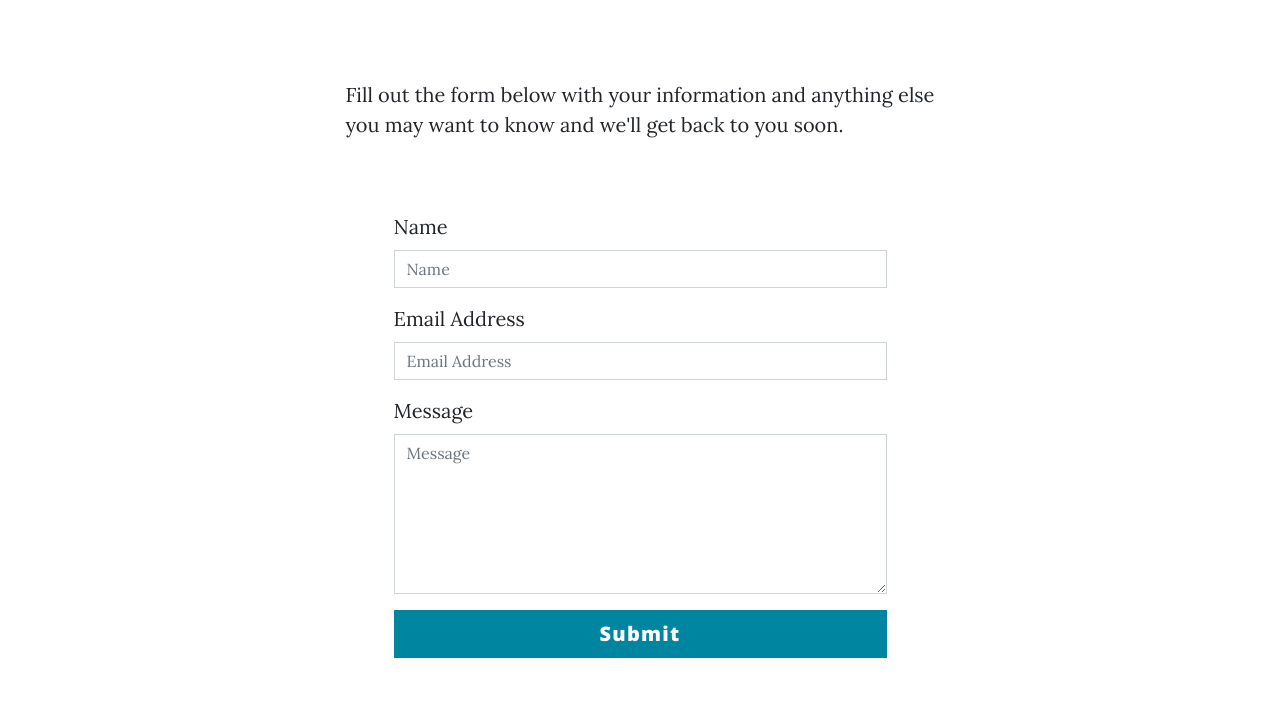
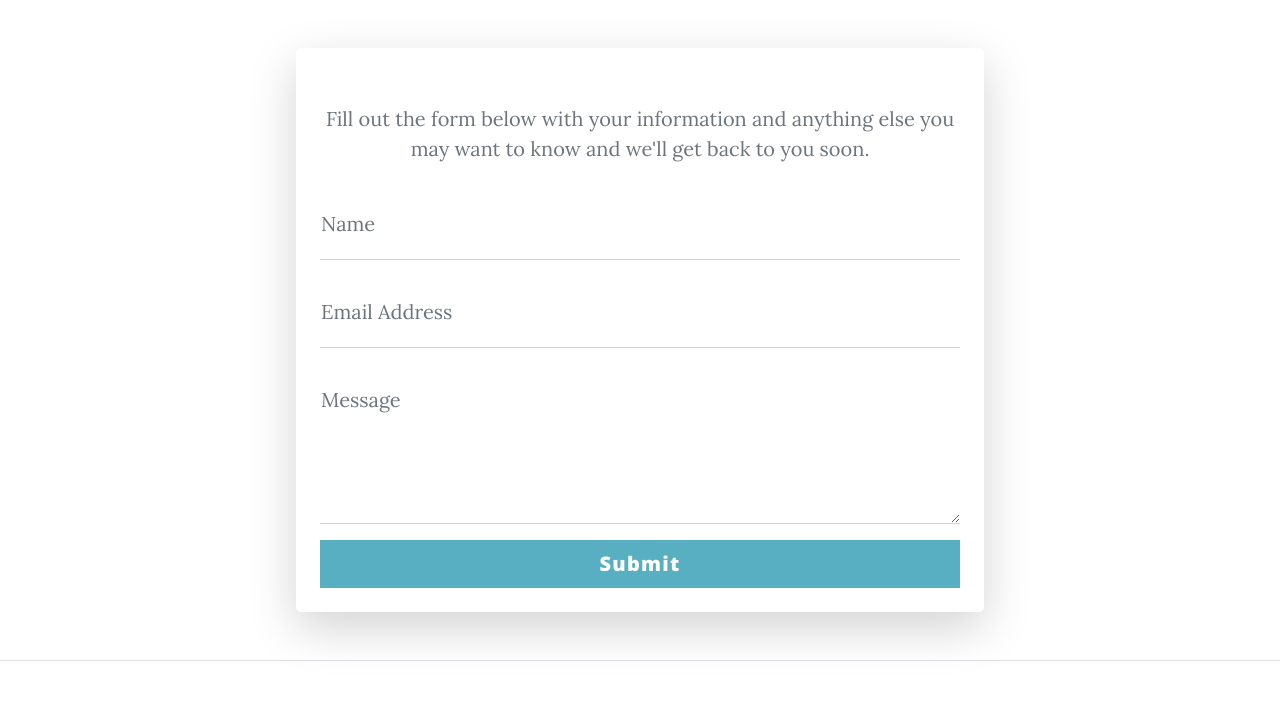
Before and after one commit to Cushnie/2022AK.github.io, a plain HTML site: page contact.html in a window 1280 px wide. Shown: the part 532-1238 px from the top of the page. Drawn offline with nearby package versions, Linux system fonts and the light colour scheme.

Commit message:
updated html

```diff
--- a/contact.html
+++ b/contact.html
@@ -49,67 +49,79 @@
         </header>
         <!-- Main Content-->
         <main class="mb-4">
-            <div class="container px-4 px-lg-5">
-                <div class="row gx-4 gx-lg-5 justify-content-center">
-                    <div class="col-md-10 col-lg-8 col-xl-7">
-                        <p>Fill out the form below with your information and anything else you may want to know and we'll get back to you soon.</p>
-                        <div class="my-5">
-                            <!-- * * * * * * * * * * * * * * *-->
-                            <!-- * * SB Forms Contact Form * *-->
-                            <!-- * * * * * * * * * * * * * * *-->
-                            <!-- This form is pre-integrated with SB Forms.-->
-                            <!-- To make this form functional, sign up at-->
-                            <!-- https://startbootstrap.com/solution/contact-forms-->
-                            <!-- to get an API token!-->
+            <div class="container px-5 my-5">
+                <div class="row justify-content-center">
+                  <div class="col-lg-8">
+                    <div class="card border-0 rounded-3 shadow-lg">
+                      <div class="card-body p-4">
+                        <div class="text-center">
+                         <!--- <div class="h1 fw-light">Contact Form</div> -->
+                          <p class="mb-4 text-muted">Fill out the form below with your information and anything else you may want to know and we'll get back to you soon.</p>
+                        </div>
+
+                        <!-- * * * * * * * * * * * * * *
+                        // * * SB Forms Contact Form * *
+                        // * * * * * * * * * * * * * * *
+
+                        // This form is pre-integrated with SB Forms.
+                        // To make this form functional, sign up at
+                        // https://startbootstrap.com/solution/contact-forms
+                        // to get an API token!
+                        -->
+
                         <form id="contactForm" data-sb-form-api-token="146b251b-3913-4482-b6f6-cdbcd1990435">
-                                <div class="container py-4">
 
-                                    <!-- Bootstrap 5 starter form -->
-                                    <form id="contactForm">
-
-                                      <!-- Name input -->
-                                      <div class="mb-3">
-                                        <label class="form-label" for="name">Name</label>
+                          <!-- Name Input -->
+                          <div class="form-floating mb-3">
                             <input class="form-control" id="name" type="text" placeholder="Name" data-sb-validations="required" />
+                            <label for="name">Name</label>
                             <div class="invalid-feedback" data-sb-feedback="name:required">Name is required.</div>
                           </div>
 
-                                      <!-- Email address input -->
-                                      <div class="mb-3">
-                                        <label class="form-label" for="emailAddress">Email Address</label>
-                                        <input class="form-control" id="emailAddress" type="email" placeholder="Email Address" data-sb-validations="required, email" />
+                          <!-- Email Input -->
+                          <div class="form-floating mb-3">
+                            <input class="form-control" id="emailAddress" type="email" placeholder="Email Address" data-sb-validations="required,email" />
+                            <label for="emailAddress">Email Address</label>
                             <div class="invalid-feedback" data-sb-feedback="emailAddress:required">Email Address is required.</div>
                             <div class="invalid-feedback" data-sb-feedback="emailAddress:email">Email Address Email is not valid.</div>
                           </div>
 
-                                      <!-- Message input -->
-                                      <div class="mb-3">
-                                        <label class="form-label" for="message">Message</label>
+                          <!-- Message Input -->
+                          <div class="form-floating mb-3">
                             <textarea class="form-control" id="message" type="text" placeholder="Message" style="height: 10rem;" data-sb-validations="required"></textarea>
+                            <label for="message">Message</label>
                             <div class="invalid-feedback" data-sb-feedback="message:required">Message is required.</div>
                           </div>
 
-                                      <!-- Form submissions success message -->
+                          <!-- Submit success message -->
                           <div class="d-none" id="submitSuccessMessage">
-                                        <div class="text-center mb-3">Form submission successful!</div>
+                            <div class="text-center mb-3">
+                              <div class="fw-bolder">Form submission successful!</div>
+                              <p>To activate this form, sign up at</p>
+                              <a href="https://startbootstrap.com/solution/contact-forms">https://startbootstrap.com/solution/contact-forms</a>
+                            </div>
                           </div>
 
-                                      <!-- Form submissions error message -->
+                          <!-- Submit error message -->
                           <div class="d-none" id="submitErrorMessage">
                             <div class="text-center text-danger mb-3">Error sending message!</div>
                           </div>
 
-                                      <!-- Form submit button -->
+                          <!-- Submit button -->
                           <div class="d-grid">
-                                        <button class="btn btn-primary btn-lg" type="submit">Submit</button>
+                            <button class="btn btn-primary btn-lg disabled" id="submitButton" type="submit">Submit</button>
                           </div>
+                        </form>
+                        <!-- End of contact form -->
 
-                                    </form>
-                                    <script src="https://cdn.startbootstrap.com/sb-forms-latest.js"></script>
                       </div>
                     </div>
                   </div>
                 </div>
+              </div>
+
+              <!-- CDN Link to SB Forms Scripts -->
+              <script src="https://cdn.startbootstrap.com/sb-forms-latest.js"></script>
         </main>
        <!-- Footer-->
        <footer class="border-top">
```
Lines whose indentation alone changed are shown as unchanged.
